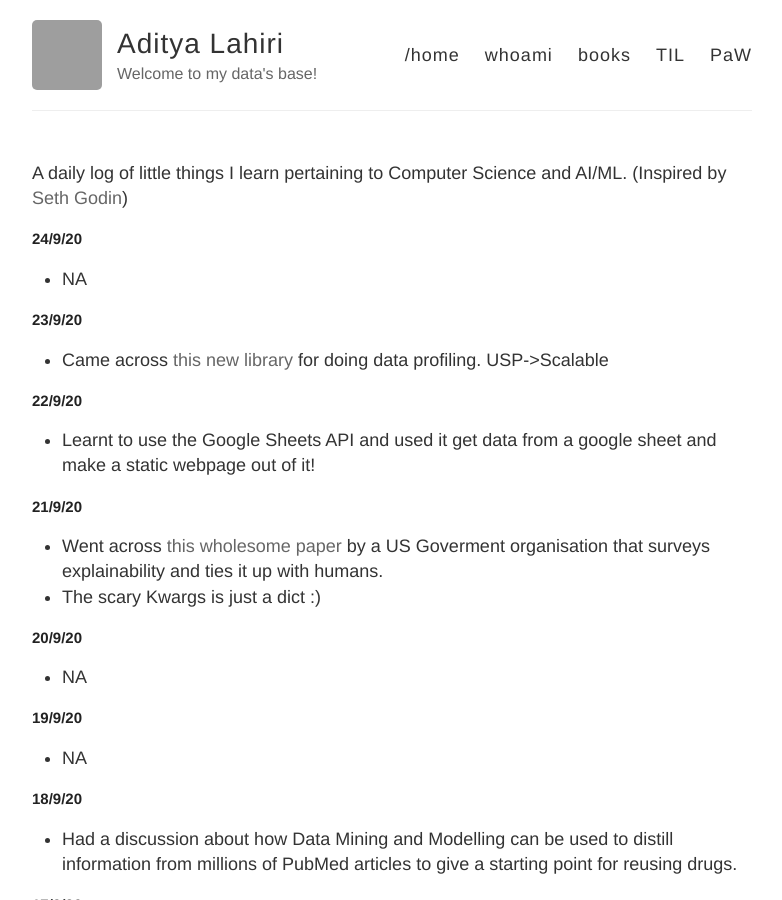
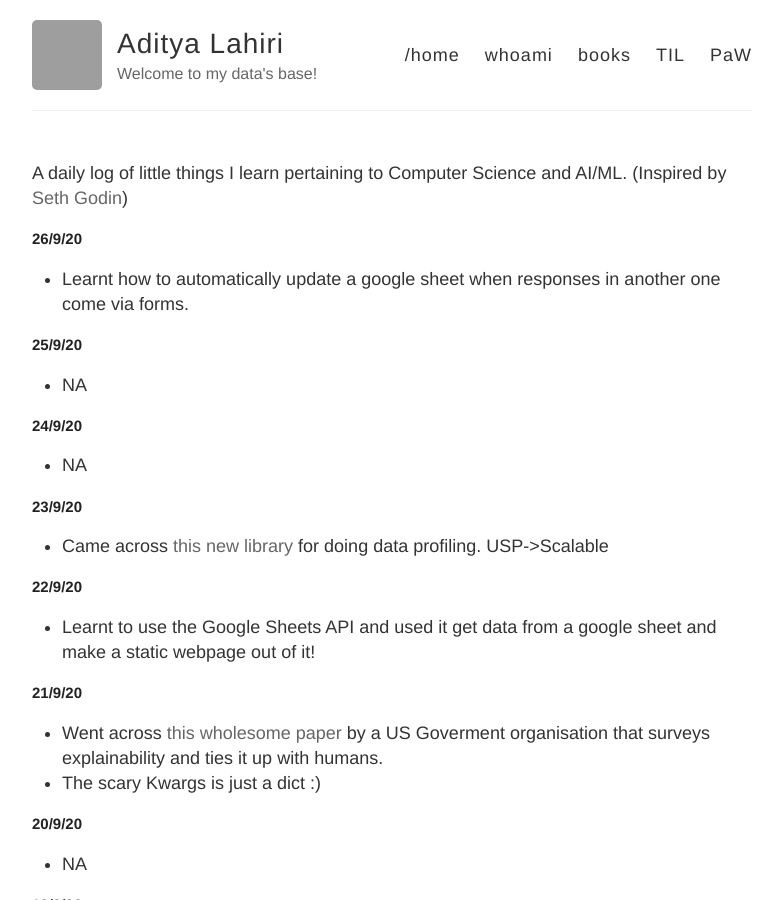
Before and after one commit to adityalahiri/adityalahiri.github.io, a Jekyll site: the page built from TIL.md, in a window 1280 px wide and 900 px high. Shown: the whole window, without its empty margins (248-1030 px from the left). Built offline with Jekyll 4.4.1, drawn with Linux system fonts in a browser that asks for light colours; our own code applies the rules of GitHub Pages for plain Markdown files; grey boxes are pictures that could not be loaded.

Commit message:
Update for 25/9 and 26/9

```diff
--- a/TIL.md
+++ b/TIL.md
@@ -1,5 +1,13 @@
 A daily log of little things I learn pertaining to Computer Science and AI/ML.
 (Inspired by [Seth Godin](https://seths.blog/))
+
+## 26/9/20
+
+* Learnt how to automatically update a google sheet when responses in another one come via forms.
+
+## 25/9/20
+
+* NA
 
 ## 24/9/20
 
```
